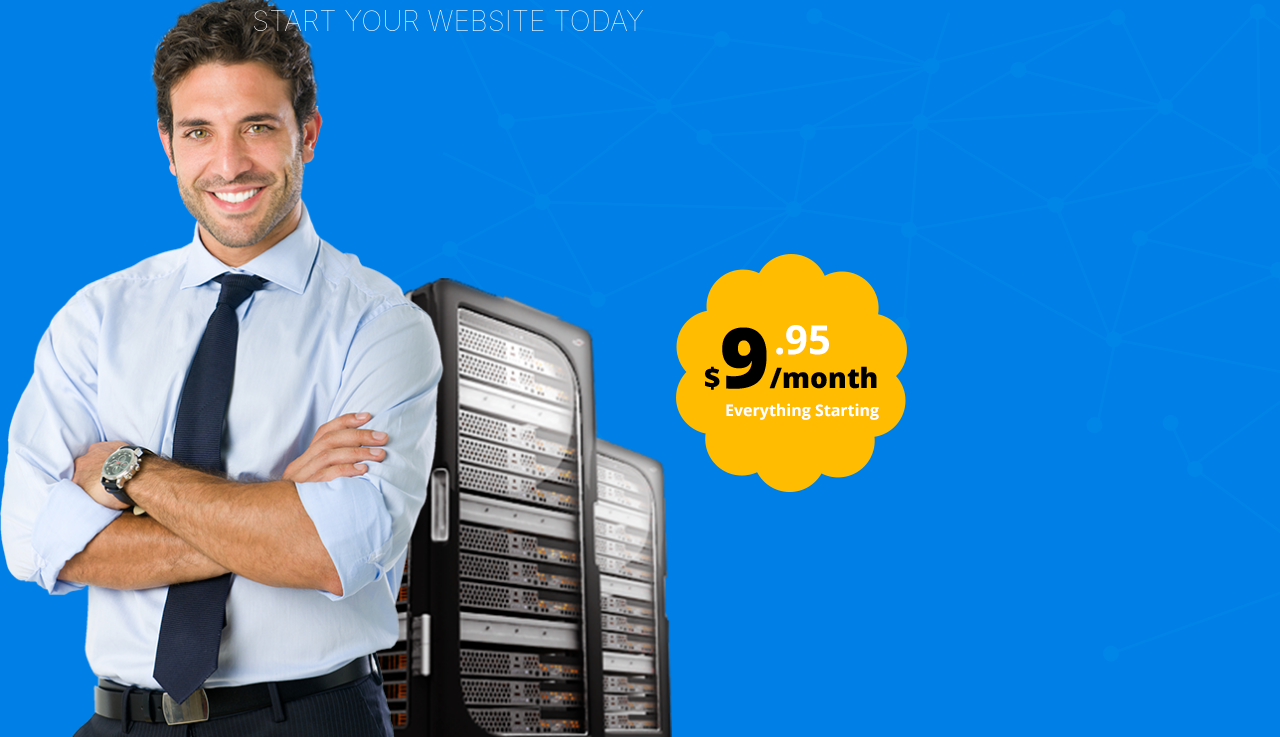
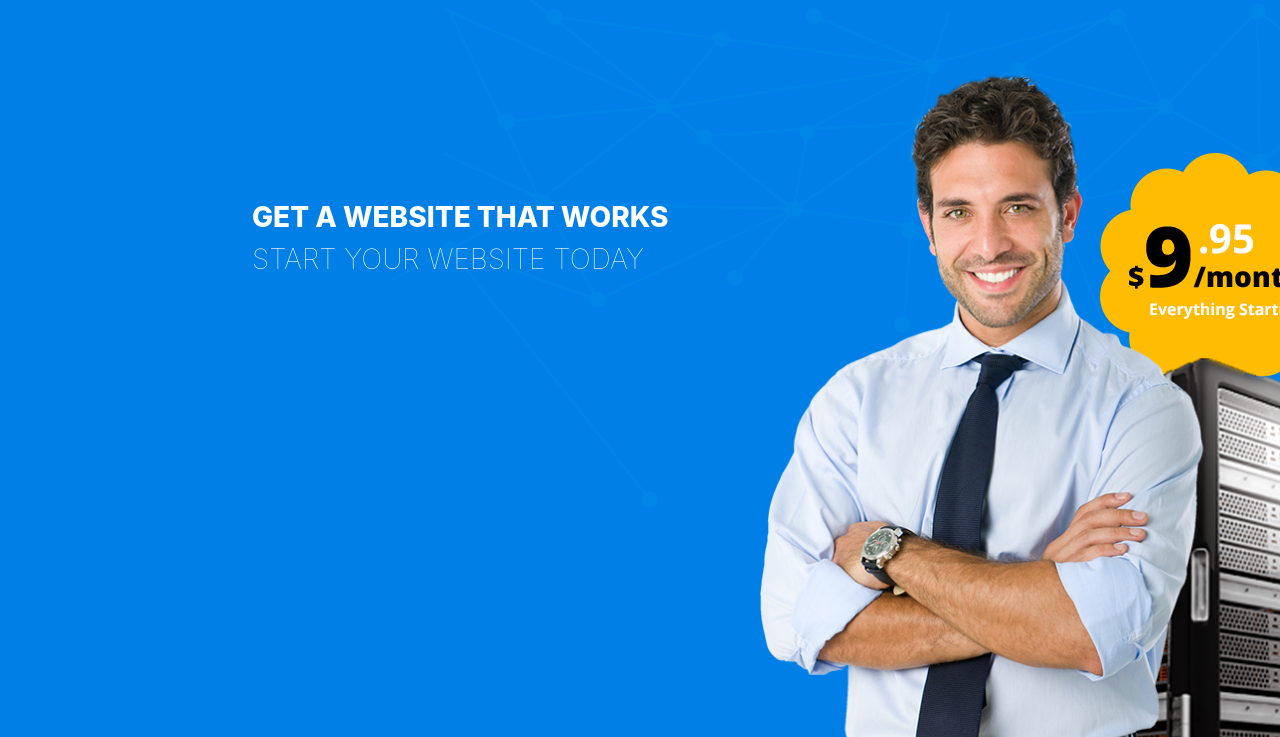
Before and after one commit to maverickamit/Psd-to-html, a plain HTML site: page index.html in a window 1280 px wide. Shown: the part 63-800 px from the top of the page. Drawn offline with nearby package versions, Linux system fonts and the light colour scheme.

Commit message:
added pics style

```diff
--- a/style.css
+++ b/style.css
@@ -68,3 +68,15 @@ body {
   max-width: 800px;
   margin: 0;
 }
+#man {
+  position: relative;
+  top: 80px;
+  margin-left: 760px;
+  z-index: 2;
+}
+#price {
+  position: relative;
+  left: 1100px;
+  top: -600px;
+  z-index: 1;
+}
```
